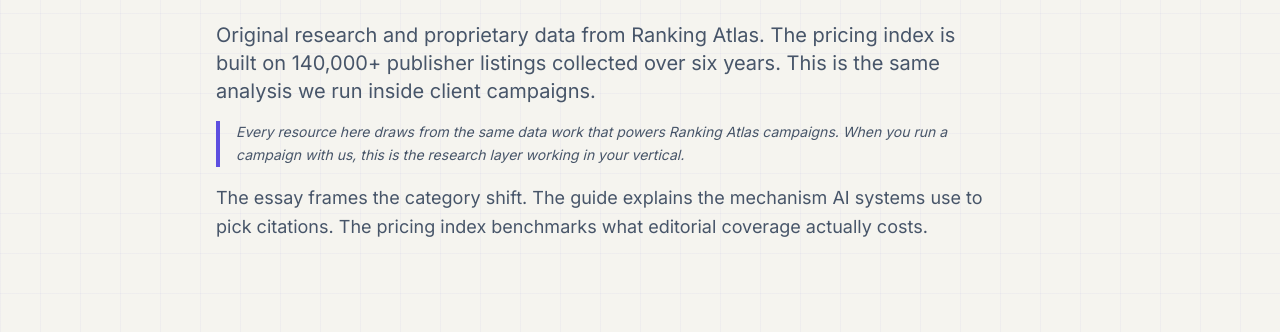
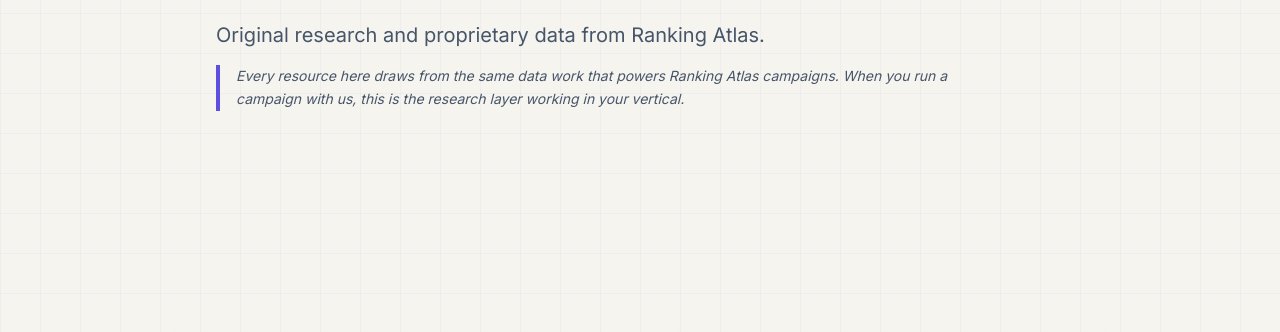
Before and after one commit to dpf1988/ranking-atlas-website, an Astro site: page /resources in a window 1280 px wide. Shown: the part 307-639 px from the top of the page. Built offline with nearby package versions, Linux system fonts and the light colour scheme; Astro itself is replaced by a stand-in of ours.

Commit message:
Tighten resources hub intro — lead sentence plus callout only

```diff
--- a/src/pages/resources/index.astro
+++ b/src/pages/resources/index.astro
@@ -99,14 +99,11 @@ const jsonLd = {
     </div>
 
     <p class="text-body text-lg md:text-xl leading-relaxed max-w-3xl mb-4">
-      Original research and proprietary data from Ranking Atlas. The pricing index is built on 140,000+ publisher listings collected over six years. This is the same analysis we run inside client campaigns.
+      Original research and proprietary data from Ranking Atlas.
     </p>
     <div class="border-l-4 border-[#5D4FE0] pl-4 mb-4 max-w-3xl">
       <p class="text-sm text-[#475569] italic leading-relaxed">Every resource here draws from the same data work that powers Ranking Atlas campaigns. When you run a campaign with us, this is the research layer working in your vertical.</p>
     </div>
-    <p class="text-body text-lg leading-relaxed max-w-3xl">
-      The essay frames the category shift. The guide explains the mechanism AI systems use to pick citations. The pricing index benchmarks what editorial coverage actually costs.
-    </p>
   </div>
 </section>
 
```
